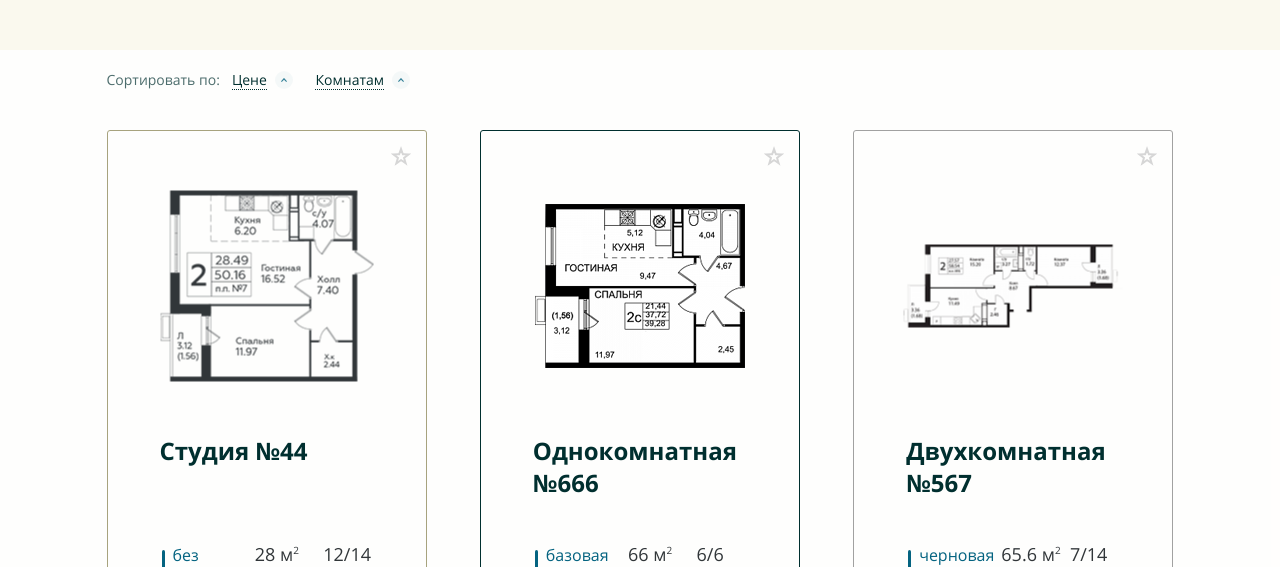
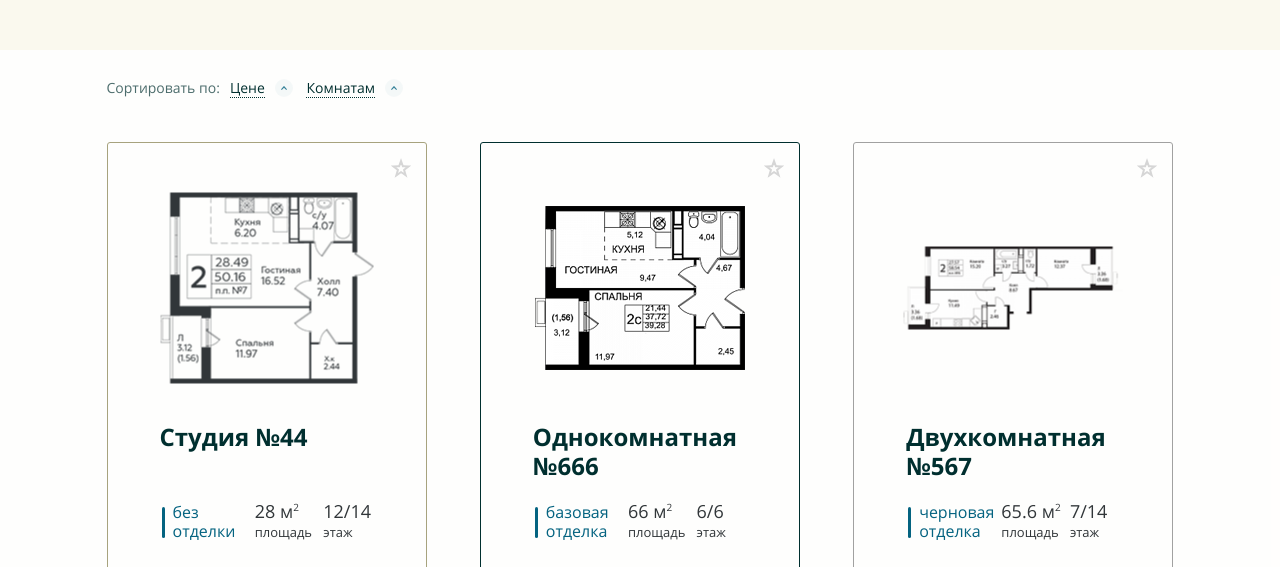
Before and after one commit to wrgraff/kelnik, a website: page dist/index.html in a window 1280 px wide. Shown: the part 233-800 px from the top of the page. Drawn offline with Linux system fonts and the light colour scheme.

Commit message:
pixel perfect (almost)

```diff
--- a/src/scss/modules/apartments/list.scss
+++ b/src/scss/modules/apartments/list.scss
@@ -30,7 +30,7 @@
 .apartments__header {
     display: flex;
     justify-content: space-between;
-    margin-bottom: rem-calc(0);
+    margin-bottom: rem-calc(-10);
     padding: rem-calc(16 16 0);
 }
 
@@ -46,7 +46,7 @@
 .apartments__img {
     position: relative;
     display: block;
-    margin-bottom: rem-calc(36);
+    margin-bottom: rem-calc(22);
     padding: rem-calc(0 16);
     padding-bottom: 71%;
 
@@ -63,7 +63,6 @@
 .apartments__link {
     flex-grow: 2;
     display: block;
-    margin-bottom: rem-calc(26);
     @each $name, $size in $global-gaps {
         @include breakpoint($name) {
             padding: 0 $size;
@@ -71,7 +70,7 @@
     }
     color: color(primary);
     font-weight: font-weight(bold);
-    line-height: 1.3;
+    line-height: 1.2;
     font-size: rem-calc(20);
     @include breakpoint(large) {
         font-size: rem-calc(24);
@@ -118,7 +117,7 @@
 .apartments__details {
     display: flex;
     align-items: stretch;
-    margin-bottom: rem-calc(40);
+    margin-bottom: rem-calc(32);
     @each $name, $size in $global-gaps {
         @include breakpoint($name) {
             padding: 0 $size;
@@ -172,7 +171,7 @@
 }
 
 .apartments__price {
-    margin-bottom: rem-calc(24);
+    margin-bottom: rem-calc(20);
     @each $name, $size in $global-gaps {
         @include breakpoint($name) {
             padding: 0 $size;
--- a/src/scss/modules/forms/inputs.scss
+++ b/src/scss/modules/forms/inputs.scss
@@ -8,7 +8,7 @@ $input-field-darken: 20%;
     position: relative;
     display: flex;
     flex-direction: column;
-    margin-bottom: rem-calc(18);
+    margin-bottom: rem-calc(14);
 }
 .input__text {
     order: 1;
--- a/src/scss/modules/page/footer.scss
+++ b/src/scss/modules/page/footer.scss
@@ -3,7 +3,7 @@
     @each $name, $size in $global-gaps {
         @include breakpoint($name) {
             max-width: rem-calc(1280) + $size;
-            margin: 0 auto (rem-calc(49) + $size);
+            margin: 0 auto (rem-calc(24) + $size);
             padding: $size / 2;
         }
     }
--- a/src/scss/modules/page/layout.scss
+++ b/src/scss/modules/page/layout.scss
@@ -3,21 +3,4 @@
     flex-direction: column;
     min-height: 100%;
     min-width: rem-calc(320);
-
-    position: relative;
-        &::after {
-            content: '';
-            position: absolute;
-            left: 0;
-            right: 0;
-            top: 0;
-            bottom: 0;
-            background-image: url(../img/test.png);
-            background-position: 50% 0;
-            opacity: .4;
-            filter: sepia(30%);
-        }
-        &::after {
-            display: none;
-        }
 }
--- a/src/scss/modules/page/main.scss
+++ b/src/scss/modules/page/main.scss
@@ -30,7 +30,7 @@
     }
     @each $name, $size in $global-gaps {
         @include breakpoint($name) {
-            padding: rem-calc(20) ($size / 2) (rem-calc(21) + $size);
+            padding: rem-calc(28) ($size / 2) (rem-calc(6) + $size);
         }
     }
     background-color: rgba(color(white), .9);
--- a/src/scss/modules/sorting/_common.scss
+++ b/src/scss/modules/sorting/_common.scss
@@ -3,7 +3,7 @@
     display: flex;
     align-items: baseline;
     max-width: rem-calc(1120);
-    margin: 0 auto rem-calc(40);
+    margin: 0 auto rem-calc(44);
     font-size: rem-calc(14);
 
     @each $name, $size in $global-gaps {
@@ -19,7 +19,7 @@
 }
 
 .sorting__title {
-    margin-right: rem-calc(12);
+    margin-right: rem-calc(10);
     color: rgba(color(primary), .7);
 
     @include breakpoint(small down) {
@@ -33,7 +33,7 @@
 
 .sorting__button {
     position: relative;
-    margin-right: rem-calc(45);
+    margin-right: rem-calc(38);
     padding: 0;
     color: color(primary);
     background-color: transparent;
@@ -51,7 +51,7 @@
         display: block;
         width: rem-calc(18);
         height: rem-calc(18);
-        margin-left: rem-calc(8);
+        margin-left: rem-calc(10);
         background-color: rgba(color(blue), .04);
         background-image: url(../img/ico/chevron_up.svg);
         background-repeat: no-repeat;
--- a/src/scss/modules/subscribe/form.scss
+++ b/src/scss/modules/subscribe/form.scss
@@ -1,6 +1,7 @@
 .subscribe-form {
     display: flex;
     flex-wrap: wrap;
+    padding-top: rem-calc(10);
     @each $name, $size in $global-gaps {
         @include breakpoint($name) {
             margin: 0 ($size / -2);
@@ -12,8 +13,8 @@
     flex-basis: 100%;
     margin-bottom: rem-calc(32);
     @include breakpoint(medium) {
-        flex-basis: 60%;
-        max-width: 60%;
+        flex-basis: 58%;
+        max-width: 58%;
         margin-bottom: 0;
     }
     @each $name, $size in $global-gaps {
@@ -25,8 +26,8 @@
 .subscribe-form__actions {
     flex-basis: 100%;
     @include breakpoint(medium) {
-        flex-basis: 40%;
-        max-width: 40%;
+        flex-basis: 42%;
+        max-width: 42%;
     }
     @each $name, $size in $global-gaps {
         @include breakpoint($name) {
--- a/src/scss/modules/subscribe/panel.scss
+++ b/src/scss/modules/subscribe/panel.scss
@@ -3,7 +3,7 @@
     flex-wrap: wrap;
     @each $name, $size in $global-gaps {
         @include breakpoint($name) {
-            padding: $size / 2;
+            padding: ($size / 2) ($size / 2) ($size / 2 - rem-calc(6));
         }
     }
     color: color(white);
@@ -43,7 +43,7 @@
 .subscribe__title {
     margin-bottom: rem-calc(8);
     font-size: rem-calc(34);
-    line-height: 1.1;
+    line-height: 1;
     font-weight: font-weight(semibold);
 }
 
```
Also changed, not shown: dist/static/css/style.css.
